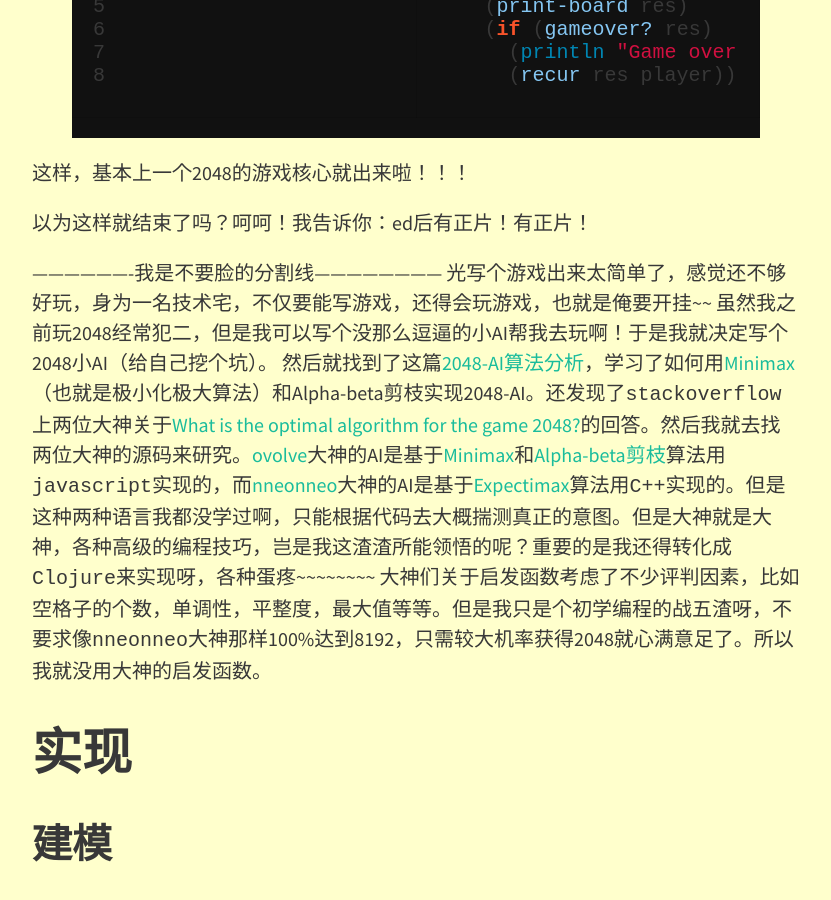
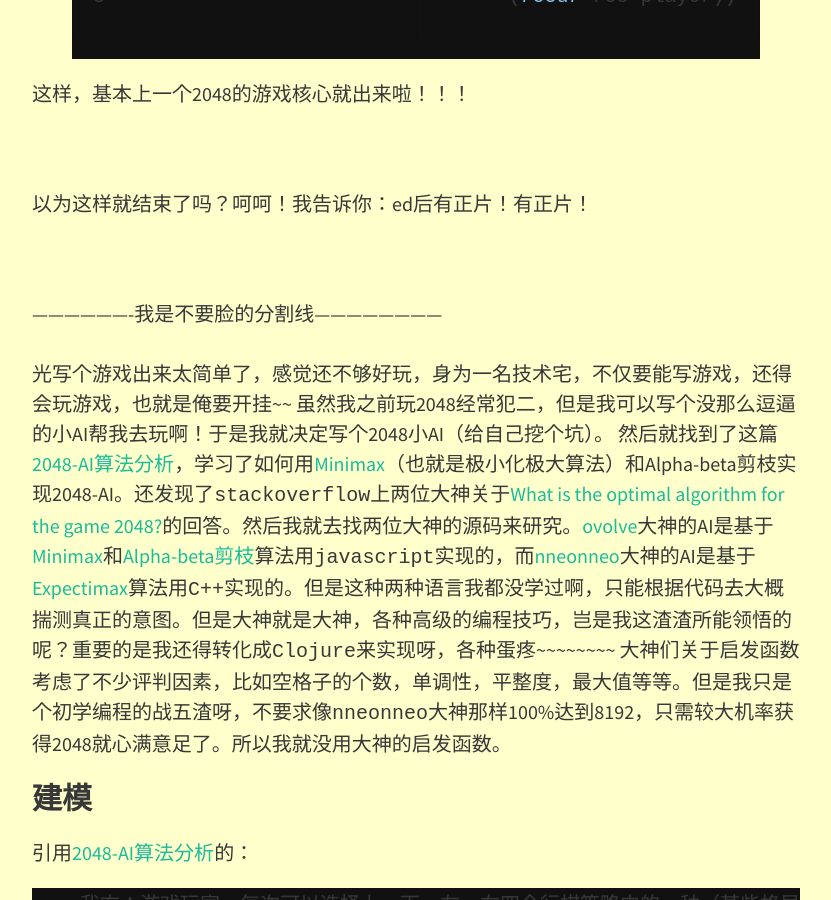
Before and after one commit to ChuitoChan/ChuitoChan.github.io, a Jekyll site: the page built from _posts/2015-08-10-2048-in-clojure.md, in a window 1280 px wide and 900 px high, scrolled down 4869 px. Shown: the whole window, without its empty margins (224-1055 px from the left). Built offline with Jekyll 4.4.1, drawn with Linux system fonts in a browser that asks for light colours; nearby versions of some CDN libraries; some of the changed text lies outside the part shown.

Commit message:
Update 2015-08-10-2048-in-clojure.md

```diff
--- a/_posts/2015-08-10-2048-in-clojure.md
+++ b/_posts/2015-08-10-2048-in-clojure.md
@@ -24,7 +22,7 @@
 ;=> {:down 1, :left 0, :right 2, :up 3}
 {% endhighlight clojure %}
 
-## 填格子：
+### 填格子：
 1. 找出所有空着的格子
 {% highlight clojure linenos %}
 (defn blanks [board]
@@ -57,7 +55,7 @@
 {% endhighlight clojure %}
 
 
-## 划动
+### 划动
 1. 先考虑一行里格子的碰撞合并，思路是先去掉空的格子，再将相邻值相等的格子分在一块，再将每个格子块分割成两个一组，最后将每组的数（两个或一个）分别加起来：
 {% highlight clojure linenos %}
 (defn add-pairs [row]
@@ -98,7 +96,7 @@
        (rotate-board (- 4 (directions dir)))))
 {% endhighlight clojure %}
 
-## 游戏控制
+### 游戏控制
 1. 初始化：
 {% highlight clojure linenos %}
 (defn init-game []
@@ -117,7 +115,6 @@
   (every? (partial noop? board) (keys directions)))
 {% endhighlight clojure %}
 
-
 3. 一轮操作的过程：如果划动之后的面板和原来一样，则不填入新的格子：
 {% highlight clojure linenos %}
 (defn play [board dir]
@@ -128,7 +125,6 @@
               new-board
               (add-tile new-board)))))
 {% endhighlight clojure %}
-
 
 4. 整个游戏的运行：定义一个`auto-play`函数接收2个参数：原面板`board`和函数`player`，先用`player`根据原面板返回一个划动方向`dir`（并且将它显示出来），进行一轮游戏，产生新面板`res`，将新面板打印出来，如果游戏没有结束，就用新面板尾递归回去
 {% highlight clojure linenos %}
@@ -143,24 +139,29 @@
 {% endhighlight clojure %}
 
 
-这样，基本上一个2048的游戏核心就出来啦！！！
-
+这样，基本上一个2048的游戏核心就出来啦！！！<br>
+<br>
+<br>
 
 
 
 以为这样就结束了吗？呵呵！我告诉你：ed后有正片！有正片！
+<br>
+<br>
+<br>
 
 
 
 
 -------------------我是不要脸的分割线------------------------
+<br>
+<br>
 光写个游戏出来太简单了，感觉还不够好玩，身为一名技术宅，不仅要能写游戏，还得会玩游戏，也就是俺要开挂~~ 虽然我之前玩2048经常犯二，但是我可以写个没那么逗逼的小AI帮我去玩啊！于是我就决定写个2048小AI（给自己挖个坑）。
 然后就找到了这篇[2048-AI算法分析](http://blog.codinglabs.org/articles/2048-ai-analysis.html)，学习了如何用[Minimax](https://en.wikipedia.org/wiki/Minimax)（也就是极小化极大算法）和Alpha-beta剪枝实现2048-AI。还发现了`stackoverflow`上两位大神关于[What is the optimal algorithm for the game 2048?](http://stackoverflow.com/questions/22342854/what-is-the-optimal-algorithm-for-the-game-2048)的回答。然后我就去找两位大神的源码来研究。[ovolve](https://github.com/ov3y/2048-AI)大神的AI是基于[Minimax](https://en.wikipedia.org/wiki/Minimax)和[Alpha-beta剪枝](https://en.wikipedia.org/wiki/Alpha%E2%80%93beta_pruning)算法用`javascript`实现的，而[nneonneo](https://github.com/nneonneo/2048-ai)大神的AI是基于[Expectimax](https://en.wikipedia.org/wiki/Expectiminimax_tree)算法用`C++`实现的。但是这种两种语言我都没学过啊，只能根据代码去大概揣测真正的意图。但是大神就是大神，各种高级的编程技巧，岂是我这渣渣所能领悟的呢？重要的是我还得转化成`Clojure`来实现呀，各种蛋疼~~~~~~~~
 大神们关于启发函数考虑了不少评判因素，比如空格子的个数，单调性，平整度，最大值等等。但是我只是个初学编程的战五渣呀，不要求像`nneonneo`大神那样100%达到8192，只需较大机率获得2048就心满意足了。所以我就没用大神的启发函数。
 
 
-# 实现
-## 建模
+### 建模
 引用[2048-AI算法分析](http://blog.codinglabs.org/articles/2048-ai-analysis.html)的：
 
         我方：游戏玩家。每次可以选择上、下、左、右四个行棋策略中的一种（某些格局会少于四种，因为有些方向不可走）行棋后方块按照既定逻辑移动及合并，格局转换完成。
@@ -168,7 +169,7 @@
         胜利条件：出现某个方块的数值为“2048”。
         失败条件：格子全满，且无法向四个方向中任何一个方向移动（均不能触发合并）。
 
-## 格局评价
+### 格局评价
 我并没有采用大神那么多指标，而是采用我之前玩2048的思路（虽然我之前玩的时候时不时会傻逼一下，然后就跪了）。大家玩过都知道最方便合并的格局就是将最大那个数保持在角落，并且沿S路线单调递减，也就下面两个图那样（以左上角为例）。
 ![横向S路线](img/2048-row.png)
 ![纵向S路线](img/2048-col.png)
@@ -177,7 +178,7 @@
 在计算机回合，由于计算机放置方块后，评价函数的值肯定是增加的，因此这个时候的评价会有所不同。想了想玩游戏时候的情况，最蛋疼应该是在那条单调递减路线中间被电脑强插了一个"2"，破坏了整体的单调性。所以我将计算机回合的操作统一定为在评价分数最高的那条路线上找到最靠前的空格子并且插入一个"2".这样做的结果就是省去了不少电脑回合对评价函数的计算。
 在玩家回合，我并没有像`Minimax`那样，搜索树的节点取其子节点的最大值。因为实际运行过程中，我发现会有过度悲观的问题。当我们处于较好的格局时，在几次假设的最坏情况后，那些一开始有利于维持良好格局的方向的叶子，可能会不如那些一开始就破坏良好格局的方向的叶子，因此如果只考虑搜索树的叶子的最大值的话就会得出最优方案是那些一开始会破坏良好格局的方向。但是不同于真正的博弈，电脑对空格子的填入并不是理性的，而是随机，连续发生几次最坏情况的机率是很低的。为了避免那发生机率很低的最最最坏情况而打破原来的良好格局，是很不划算的。所以我在决定那个方向是最优方向时，考虑的是整个搜索的态势，叶子的启发得分就是其评价分数，而节点的启发得分则是其子节点的最大启发得分乘以一定比值h（h>1，因为最坏情况下得到的高分更有价值）再加上该节点本身的评价分数。因此能搜索到的层数越多，得分越高。
 
-## 实现
+### 实现
 1. 先定义等比数列，以0.25为公比：
 {% highlight clojure linenos %}
 (def coefs (take 16 (iterate #(* 0.25 %) 1)))
@@ -243,7 +244,8 @@
               new-boards (map #(assoc-in %1 %2 2) boards pos)]
           (->> new-boards
                (map #(next-move % (dec depth) max-depth))
-               (map #(+ %1 (/ (:score %2) (Math/pow 0.9 (+ (- max-depth depth) 1))))
+               (map #(+ %1 (/ (:score %2)
+                              (Math/pow 0.9 (+ (- max-depth depth) 1))))
                     scores)
                (map #(hash-map :pos %1 :score %2) pos)
                (map #(assoc %2 :dir %1) dirs)
```
Also changed, not shown: other parts of _posts/2015-08-10-2048-in-clojure.md (+1 -3 lines).
